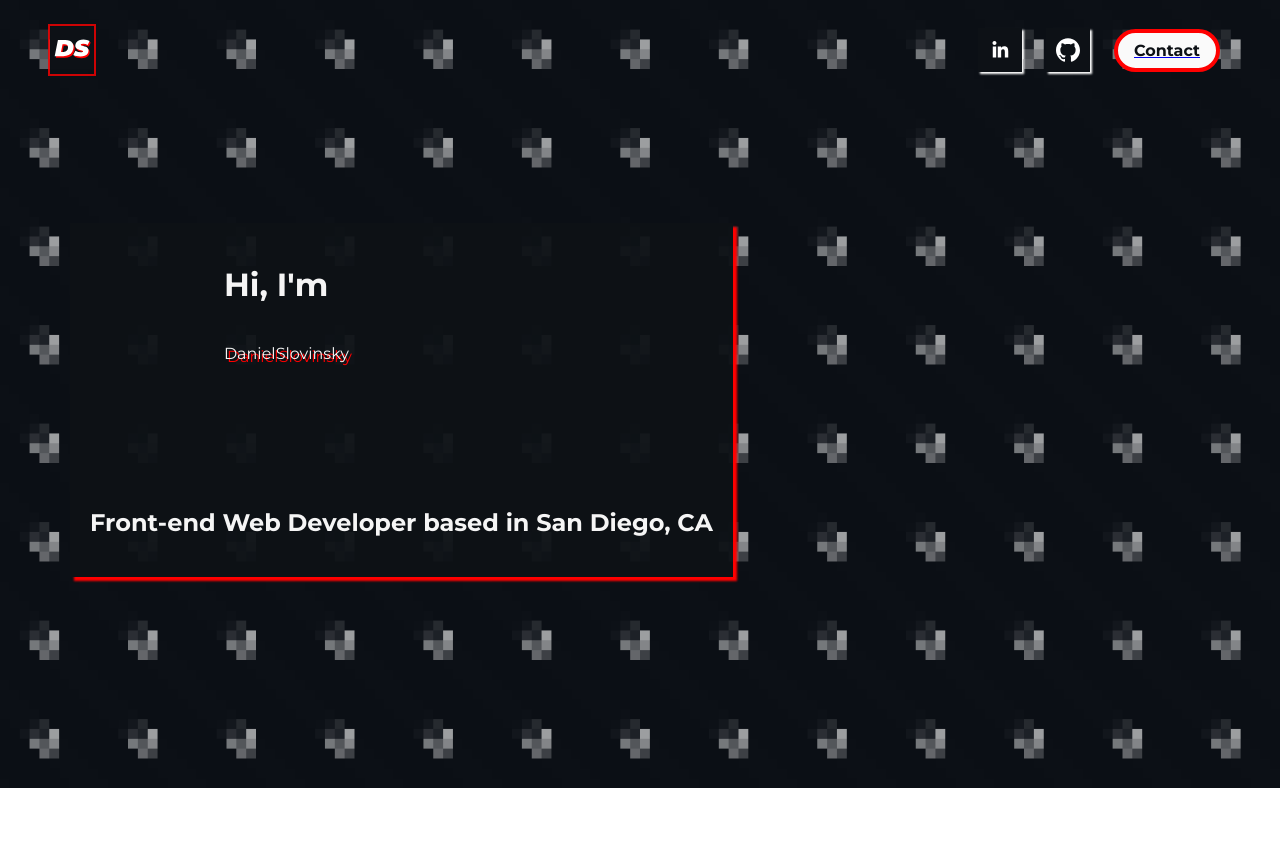
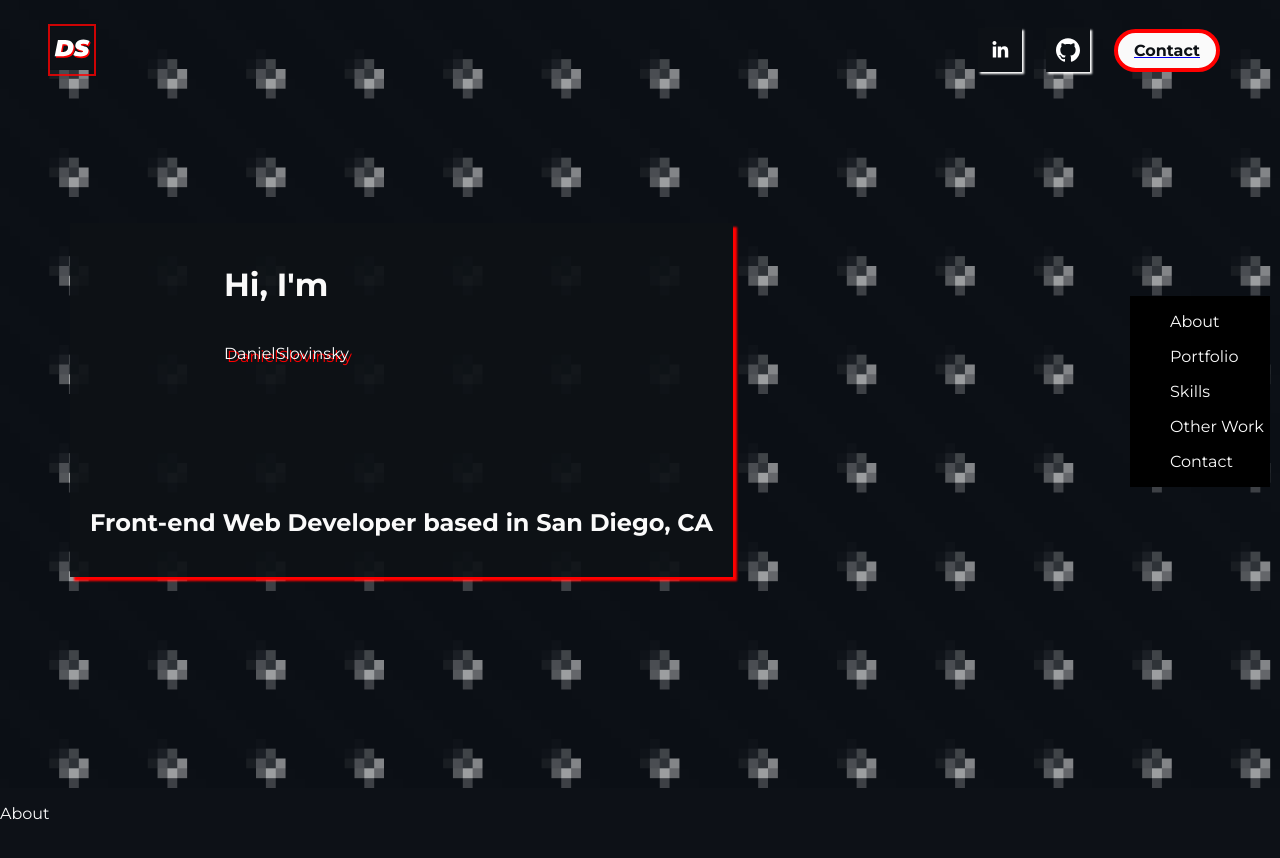
Before and after one commit to dslovinsky/danielslovinsky.com, a Next.js app: page / in a window 1280 px wide. Shown: the top 858 px of the page. Before the commit the page ends 800 px from the top, so only its background shows below. Built offline with nearby package versions, Linux system fonts and the light colour scheme.

Commit message:
Adds section scroll links functionality

```diff
--- /dev/null
+++ b/components/Content/Test.tsx
@@ -0,0 +1,13 @@
+const testSections = ['About', 'Portfolio', 'Skills', 'Other Work', 'Contact']
+
+export default function Test() {
+  return (
+    <div>
+      {testSections.map((sect) => (
+        <div style={{height: '100vh'}} id={sect}>
+          <p>{sect}</p>
+        </div>
+      ))}
+    </div>
+  );
+}
--- /dev/null
+++ b/components/Navs/ScrollAnchor.tsx
@@ -0,0 +1,19 @@
+import {Link as AnchorLink} from 'react-scroll';
+
+import styles from 'styles/components/scrollanchor.module.scss';
+
+const sections = ['About', 'Portfolio', 'Skills', 'Other Work', 'Contact'];
+
+export default function Anchor() {
+  return (
+    <ul className={styles.anchor}>
+      {sections.map((num) => (
+        <li className={styles.link}>
+          <AnchorLink to={num} spy={true} smooth={true}>
+            <p>{num}</p>
+          </AnchorLink>
+        </li>
+      ))}
+    </ul>
+  );
+}
--- a/package.json
+++ b/package.json
@@ -13,6 +13,7 @@
     "next-seo": "^4.26.0",
     "react": "^17.0.2",
     "react-dom": "^17.0.2",
+    "react-scroll": "^1.8.2",
     "react-typed": "^1.2.0",
     "styled-components": "^5.3.0"
   },
@@ -20,6 +21,7 @@
     "@types/node": "^15.12.5",
     "@types/react": "^17.0.11",
     "@types/react-dom": "^17.0.8",
+    "@types/react-scroll": "^1.8.2",
     "@types/styled-components": "^5.1.10",
     "autoprefixer": "^10.2.6",
     "babel-plugin-styled-components": "^1.10.0",
--- a/pages/index.tsx
+++ b/pages/index.tsx
@@ -3,7 +3,9 @@ import {NextSeo} from 'next-seo';
 // import Resume from '@components/Content/Resume';
 import GoL from '@components/Animations/GoL';
 import Profile from '@components/Content/Profile';
+import Test from '@components/Content/Test';
 import NavBar from '@components/Navs/NavBar';
+import ScrollAnchor from '@components/Navs/ScrollAnchor';
 import useWindowDimensions from '@utils/useWindowDimensions';
 
 import styles from 'styles/index.module.scss';
@@ -20,6 +22,7 @@ export default function Home() {
       <NextSeo title="Website coming soon... | Daniel Slovinsky" />
       <main className={styles.main}>
         <NavBar />
+        <ScrollAnchor />
         {width && (
           <GoL
             key={`${calcW}${calcH}`}
@@ -30,6 +33,7 @@ export default function Home() {
           />
         )}
         <Profile />
+        <Test />
         {/* <Resume /> */}
       </main>
     </>
--- /dev/null
+++ b/styles/components/scrollanchor.module.scss
@@ -0,0 +1,11 @@
+.anchor {
+  position: fixed;
+  top: 35vh;
+  right: 10px;
+  width: 100px;
+  background-color: black;
+
+  > li.link {
+    cursor: pointer;
+  }
+}
--- a/styles/global.scss
+++ b/styles/global.scss
@@ -1,4 +1,5 @@
 @use 'partials/fonts';
+@use 'partials/colors';
 
 body {
   margin: 0;
@@ -11,5 +12,5 @@ h3,
 h4,
 span,
 p {
-  color: #f5f5f5;
+  color: colors.$white-smoke;
 }
--- a/styles/index.module.scss
+++ b/styles/index.module.scss
@@ -13,13 +13,13 @@
     height: 100vh; //change to vh units later
     justify-content: center;
     position: absolute;
+    left: 70px;
 
     .profile {
       align-items: center;
       background-color: rgba(colors.$black-pearl, 0.95);
       display: flex;
       flex-direction: column;
-      margin-left: 70px;
       padding: 20px;
       box-shadow: 4px 4px 2px red;
 
```
Also changed, not shown: 1 other file (tests, documents, lock files or other folders).
